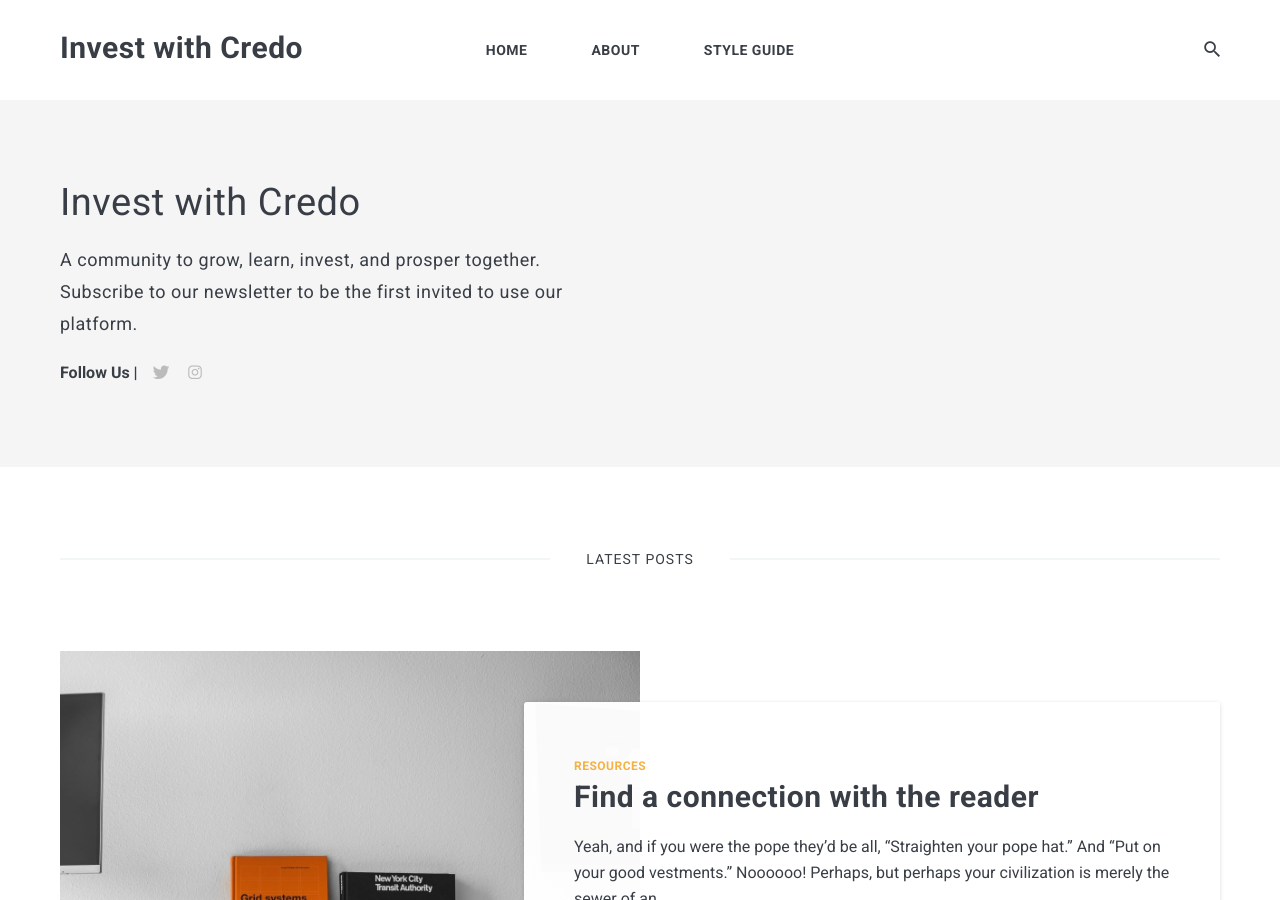
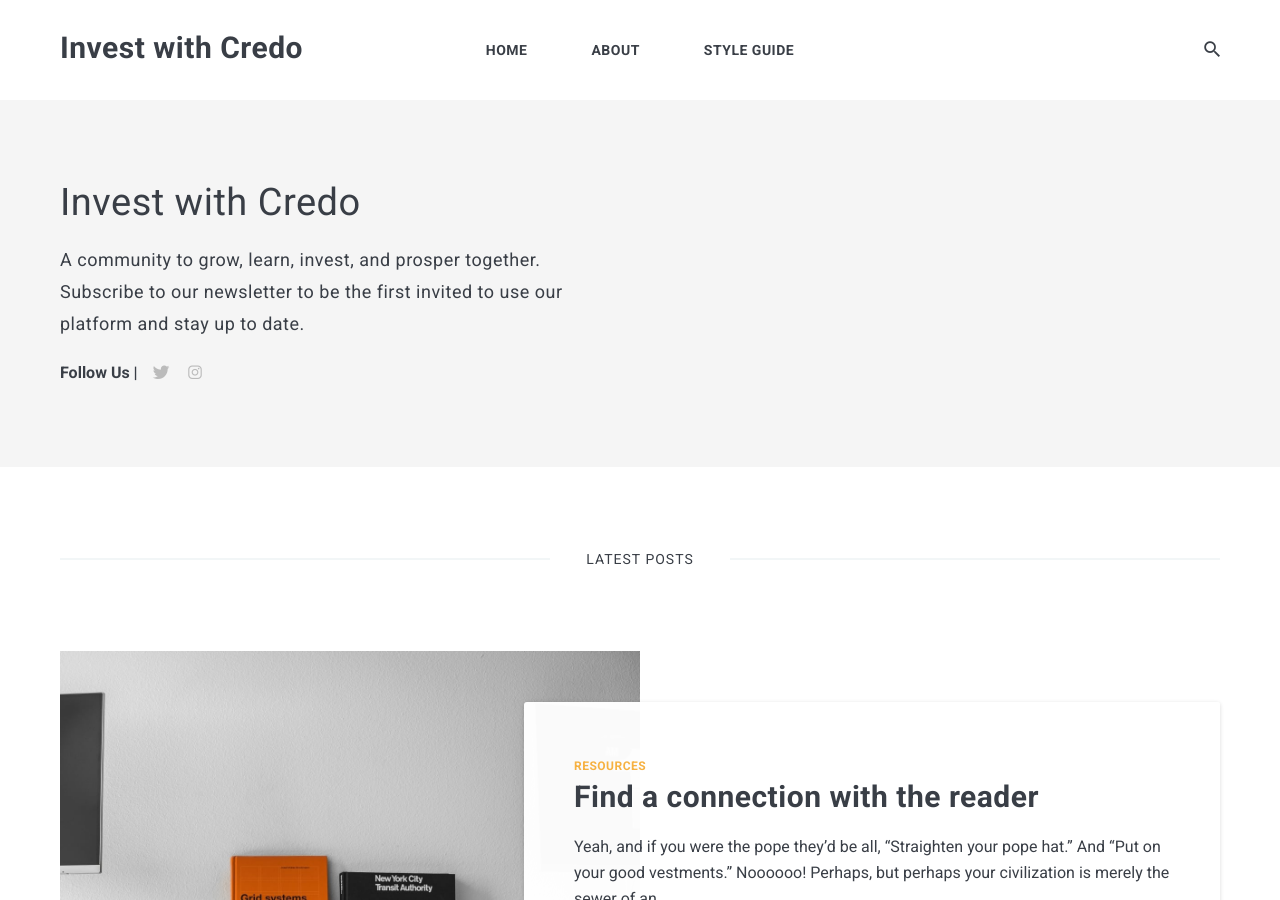
Before and after one commit to investwithcredo/investwithcredo.com, a Jekyll site: the page built from index.html, in a window 1280 px wide and 900 px high. Built offline with Jekyll 4.4.1, drawn with Linux system fonts in a browser that asks for light colours; nearby versions of some CDN libraries; the list of posts is cut into pages by our own code.

Commit message:
Update settings.yml

```diff
--- a/_data/settings.yml
+++ b/_data/settings.yml
@@ -11,7 +11,7 @@
   name: Invest with Credo
   image: 01.jpg
   say-hello: Invest with Credo
-  bio: A community to grow, learn, invest, and prosper together. Subscribe to our newsletter to be the first invited to use our platform.
+  bio: A community to grow, learn, invest, and prosper together. Subscribe to our newsletter to be the first invited to use our platform and stay up to date.
 
 
 #-------------------------------
```
